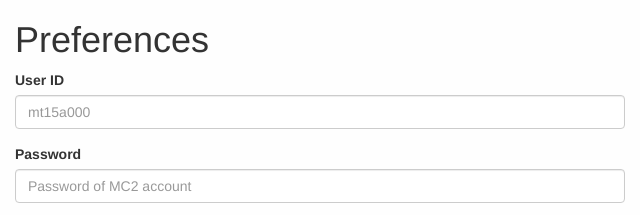
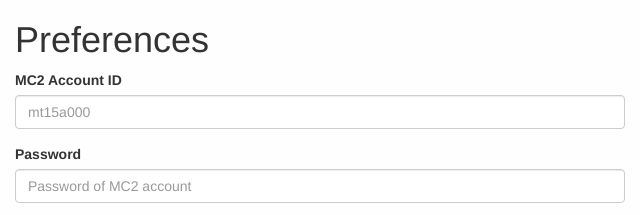
Before and after one commit to odentools/odenwlan-node, an Electron app: page page/preferences.html in a window 640 px wide. Shown: the top 215 px of the page. Drawn offline with Linux system fonts and the light colour scheme.

Commit message:
Change(preferences): Wording changes

```diff
--- a/page/preferences.html
+++ b/page/preferences.html
@@ -63,7 +63,7 @@
 			<h1>Preferences</h1>
 			<form onsubmit="savePreferences(); return false;">
 				<div class="form-group">
-					<label for="loginId">User ID</label>
+					<label for="loginId">MC2 Account ID</label>
 					<input id="loginId" type="text" class="form-control" placeholder="mt15a000">
 				</div>
 				<div class="form-group">
```
